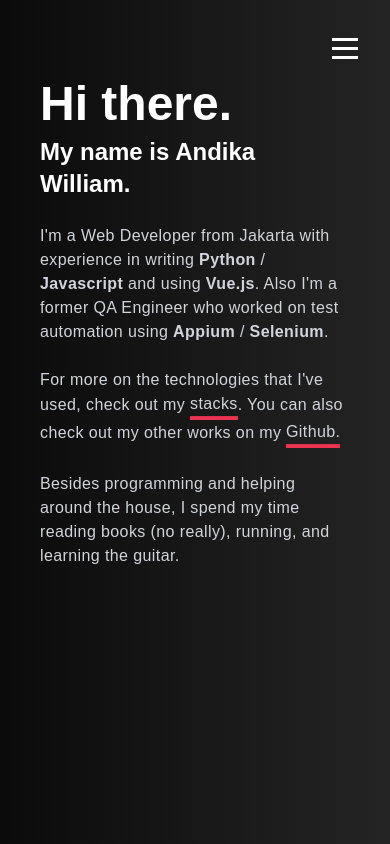
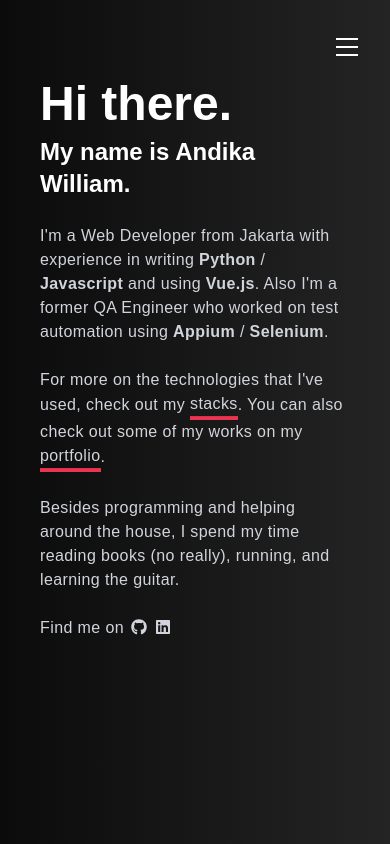
Before and after one commit to vandercoder/portfolio-website, a Vue app: page / in a window 390 px wide. Built offline with nearby package versions, Linux system fonts and the light colour scheme.

Commit message:
Added back button to pages, modify home page contents

```diff
--- a/src/components/HelloWorld.vue
+++ /dev/null
@@ -1,58 +0,0 @@
-<template>
-  <div class="hello">
-    <h1>{{ msg }}</h1>
-    <p>
-      For a guide and recipes on how to configure / customize this project,<br>
-      check out the
-      <a href="https://cli.vuejs.org" target="_blank" rel="noopener">vue-cli documentation</a>.
-    </p>
-    <h3>Installed CLI Plugins</h3>
-    <ul>
-      <li><a href="https://github.com/vuejs/vue-cli/tree/dev/packages/%40vue/cli-plugin-babel" target="_blank" rel="noopener">babel</a></li>
-      <li><a href="https://github.com/vuejs/vue-cli/tree/dev/packages/%40vue/cli-plugin-eslint" target="_blank" rel="noopener">eslint</a></li>
-    </ul>
-    <h3>Essential Links</h3>
-    <ul>
-      <li><a href="https://vuejs.org" target="_blank" rel="noopener">Core Docs</a></li>
-      <li><a href="https://forum.vuejs.org" target="_blank" rel="noopener">Forum</a></li>
-      <li><a href="https://chat.vuejs.org" target="_blank" rel="noopener">Community Chat</a></li>
-      <li><a href="https://twitter.com/vuejs" target="_blank" rel="noopener">Twitter</a></li>
-      <li><a href="https://news.vuejs.org" target="_blank" rel="noopener">News</a></li>
-    </ul>
-    <h3>Ecosystem</h3>
-    <ul>
-      <li><a href="https://router.vuejs.org" target="_blank" rel="noopener">vue-router</a></li>
-      <li><a href="https://vuex.vuejs.org" target="_blank" rel="noopener">vuex</a></li>
-      <li><a href="https://github.com/vuejs/vue-devtools#vue-devtools" target="_blank" rel="noopener">vue-devtools</a></li>
-      <li><a href="https://vue-loader.vuejs.org" target="_blank" rel="noopener">vue-loader</a></li>
-      <li><a href="https://github.com/vuejs/awesome-vue" target="_blank" rel="noopener">awesome-vue</a></li>
-    </ul>
-  </div>
-</template>
-
-<script>
-export default {
-  name: 'HelloWorld',
-  props: {
-    msg: String
-  }
-}
-</script>
-
-<!-- Add "scoped" attribute to limit CSS to this component only -->
-<style scoped>
-h3 {
-  margin: 40px 0 0;
-}
-ul {
-  list-style-type: none;
-  padding: 0;
-}
-li {
-  display: inline-block;
-  margin: 0 10px;
-}
-a {
-  color: #42b983;
-}
-</style>
--- a/src/components/TheSideBar.vue
+++ b/src/components/TheSideBar.vue
@@ -1,7 +1,14 @@
 <template>
   <div>
-    <div class="absolute z-30 block lg:hidden top-0 right-0 p-8">
-      <div class="container" v-on:click="toggleSideBar" v-bind:class="{'active' : openSideBar}">
+    <div class="absolute flex justify-between z-30 w-full lg:hidden top-0 right-0 p-8">
+      <div
+        v-bind:class="{'opacity-0' : currentPage=='PageHome'}"
+        v-on:click="$emit('change-page', 'Home')"
+      >
+        <font-awesome-icon :icon="['fas', 'chevron-left']" fixed-width>
+        </font-awesome-icon>
+      </div>
+      <div class="cursor-pointer" v-on:click="toggleSideBar" v-bind:class="{'active' : openSideBar}">
         <div class="bar1"></div>
         <div class="bar2"></div>
         <div class="bar3"></div>
@@ -83,28 +90,24 @@ export default {
 </script>
 
 <style scoped>
-.container {
-  display: inline-block;
-  cursor: pointer;
-}
 
 .bar1, .bar2, .bar3 {
-  width: 26px;
-  height: 3px;
+  width: 22px;
+  height: 2px;
   background-color: white;
   margin: 6px 0;
   transition: 0.4s;
 }
 
-.active .bar1 {
-  -webkit-transform: rotate(-45deg) translate(-3px, 3px);
-  transform: rotate(-45deg) translate(-3px, 3px);
+.active .bar1 { opacity: 0; }
+
+.active .bar2 {
+  -webkit-transform: rotate(-45deg) translate(-2px, 3px);
+  transform: rotate(-45deg) translate(2px, -1px);
 }
 
-.active .bar2 { opacity: 0; }
-
 .active .bar3 {
-  -webkit-transform: rotate(45deg) translate(-9px, -10px);
-  transform: rotate(45deg) translate(-9px, -10px);
+  -webkit-transform: rotate(45deg) translate(-2px, -4px);
+  transform: rotate(45deg) translate(-6px, -8px);
 }
 </style>
--- a/src/main.js
+++ b/src/main.js
@@ -3,15 +3,16 @@ import App from './App.vue'
 import './assets/tailwind.css'
 
 import { library } from '@fortawesome/fontawesome-svg-core'
-import { faHome, faChevronDown, faChevronUp } from '@fortawesome/free-solid-svg-icons'
-import { faPython, faGoodreads, faJsSquare, faVuejs, faCss3Alt } from '@fortawesome/free-brands-svg-icons'
-import { faFileCode, faStickyNote, faQuestionCircle } from '@fortawesome/free-regular-svg-icons'
+import { faHome, faChevronDown, faChevronUp, faChevronLeft } from '@fortawesome/free-solid-svg-icons'
+import { faGithub, faLinkedin, faPython, faGoodreads, faJsSquare, faVuejs, faCss3Alt } from '@fortawesome/free-brands-svg-icons'
+import { faEnvelope, faFileCode, faStickyNote, faQuestionCircle } from '@fortawesome/free-regular-svg-icons'
 
 import { FontAwesomeIcon } from '@fortawesome/vue-fontawesome'
 
 library.add(
-  faHome, faChevronDown, faChevronUp, faFileCode, faStickyNote, faQuestionCircle,
-  faPython, faGoodreads, faJsSquare, faVuejs, faCss3Alt
+  faHome, faChevronDown, faChevronUp, faChevronLeft,
+  faGithub, faLinkedin, faPython, faGoodreads, faJsSquare, faVuejs, faCss3Alt,
+  faEnvelope, faFileCode, faStickyNote, faQuestionCircle,
 )
 Vue.component('font-awesome-icon', FontAwesomeIcon)
 
--- a/src/pages/PageHome.vue
+++ b/src/pages/PageHome.vue
@@ -19,16 +19,32 @@
         class="hvr-bounce-to-top cursor-pointer pb-1"
         v-on:click='$emit("go-to-page", "Stacks")'>
         stacks</span>.
-      You can also check out my other works on my
-      <a
-        target="_blank" rel="noopener noreferrer"
-        href="https://github.com/andikawilliam"
-        class="hvr-bounce-to-top pb-1">Github.
-      </a>
+      You can also check out some of my works on my
+      <span
+        class="hvr-bounce-to-top cursor-pointer pb-1"
+        v-on:click='$emit("go-to-page", "Portfolio")'>
+        portfolio</span>.
     </p>
     <p class="text-base sm:text-xl text-gray-300 font-light tracking-wide mt-6 sm:mt-8">
       Besides programming and helping around the house, I spend my time reading books
       (no really), running, and learning the guitar.
+    </p>
+    <p class="text-base sm:text-xl text-gray-300 font-light tracking-wide mt-6 sm:mt-8">
+      Find me on
+      <a
+        target="_blank" rel="noopener noreferrer"
+        href="https://github.com/andikawilliam"
+        class="mr-1">
+        <font-awesome-icon :icon="['fab', 'github']" fixed-width>
+        </font-awesome-icon>
+      </a>
+      <a
+        target="_blank" rel="noopener noreferrer"
+        href="https://github.com/andikawilliam"
+        class="mr-2">
+        <font-awesome-icon :icon="['fab', 'linkedin']" fixed-width>
+        </font-awesome-icon>
+      </a>
     </p>
   </div>
 </template>
```
Also changed, not shown: 1 other file (tests, documents, lock files or other folders).
